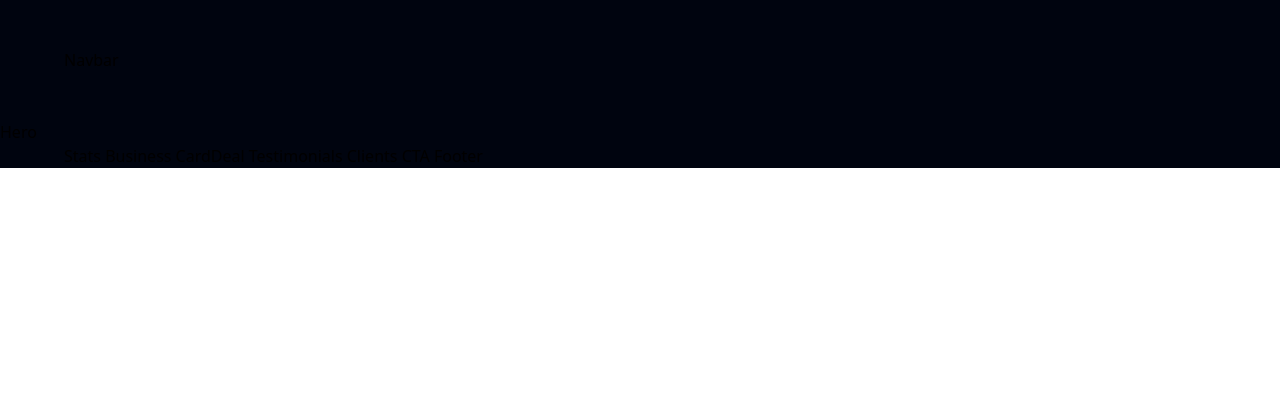
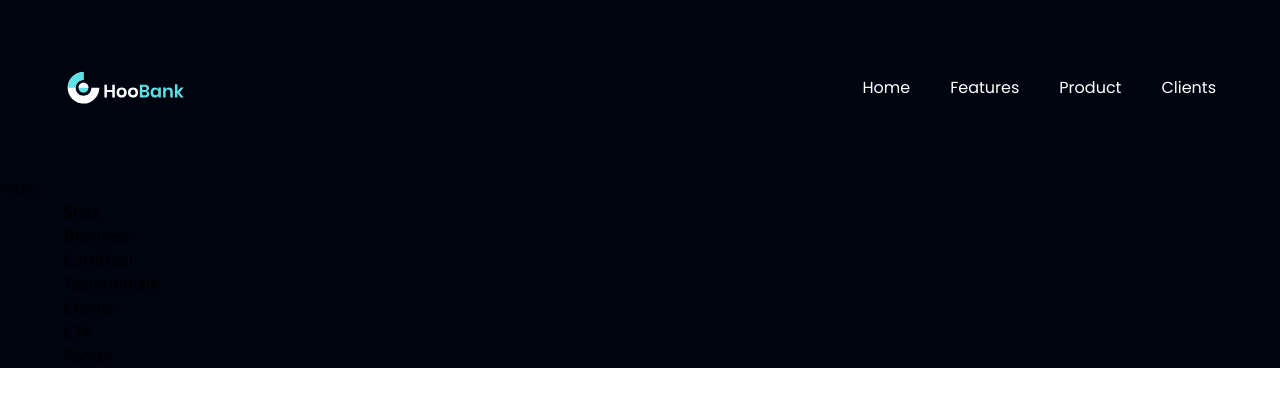
Before and after one commit to syrym-umbetov/bank_modern_app, a React (Vite) app in the folder bank_modern_app/: page / in a window 1280 px wide. Shown: the top 406 px of the page. Built offline with nearby package versions, Linux system fonts and the light colour scheme.

Commit message:
4: navbar

```diff
--- a/bank_modern_app/src/App.jsx
+++ b/bank_modern_app/src/App.jsx
@@ -1,20 +1,36 @@
 import React from "react";
 import styles from "./style";
+import {
+  Navbar,
+  Hero,
+  Stats,
+  Business,
+  CardDeal,
+  Testimonials,
+  Clients,
+  CTA,
+  Footer,
+} from "./components";
 
 const App = () => {
   return (
     <div className="bg-primary w-full overflow-hidden">
       <div className={`${styles.padding} ${styles.flexCenter}`}>
-        <div className={`${styles.boxWidth}`}>Navbar</div>
+        <div className={`${styles.boxWidth}`}>
+          <Navbar />
+        </div>
       </div>
 
       <div className={`bg-primary ${styles.flexStart}`}>
-        <div className={`${styles.boxWidth}`}>Hero</div>
+        <div className={`${styles.boxWidth}`}>
+          <Hero />
+        </div>
       </div>
 
       <div className={`bg-primary ${styles.paddingX} ${styles.flexStart}`}>
         <div className={`${styles.boxWidth}`}>
-          Stats Business CardDeal Testimonials Clients CTA Footer
+          <Stats /> <Business /> <CardDeal /> <Testimonials /> <Clients />{" "}
+          <CTA /> <Footer />
         </div>
       </div>
     </div>
--- a/bank_modern_app/src/components/Navbar.jsx
+++ b/bank_modern_app/src/components/Navbar.jsx
@@ -1,7 +1,55 @@
-import React from "react";
+import { useState } from "react";
+
+import { close, logo, menu } from "../assets";
+import { navLinks } from "../constants";
 
 const Navbar = () => {
-  return <div>Navbar</div>;
+  const [toggle, setToggle] = useState(false);
+  return (
+    <nav className="w-full flex py-6 justify-between items-center navbar">
+      <img src={logo} alt="hoobank" className="w-[124px] h-[32px]" />
+      <ul className="list-none sm:flex hidden justify-end items-center flex-1">
+        {navLinks.map((nav, index) => (
+          <li
+            key={nav.id}
+            className={`font-poppins font-normal cursor-pointer text-[16px] ${
+              index === navLinks.length - 1 ? "mr-0" : "mr-10"
+            } text-white`}
+          >
+            <a href={`#${nav.id}`}>{nav.title}</a>
+          </li>
+        ))}
+      </ul>
+
+      <div className="sm:hidden flex flex-1 justify-end items-center">
+        <img
+          src={toggle ? close : menu}
+          alt="menu"
+          className="w-[28px] h-[28px] object-contain"
+          onClick={() => setToggle((prev) => !prev)}
+        />
+
+        <div
+          className={`${
+            toggle ? "flex" : "hidden"
+          } p-6 bg-black-gradient absolute top-20 right-0 mx-4 my-2 min-w-[140px] rounded-xl sidebar`}
+        >
+          <ul className="list-none flex flex-col justify-end items-center flex-1">
+            {navLinks.map((nav, index) => (
+              <li
+                key={nav.id}
+                className={`font-poppins font-normal cursor-pointer text-[16px] ${
+                  index === navLinks.length - 1 ? "mr-0" : "mb-4"
+                } text-white`}
+              >
+                <a href={`#${nav.id}`}>{nav.title}</a>
+              </li>
+            ))}
+          </ul>
+        </div>
+      </div>
+    </nav>
+  );
 };
 
 export default Navbar;
--- /dev/null
+++ b/bank_modern_app/src/components/index.js
@@ -0,0 +1,23 @@
+import Navbar from "./Navbar";
+import Billing from "./Billing";
+import CardDeal from "./CardDeal";
+import Business from "./Business";
+import Clients from "./Clients";
+import CTA from "./CTA";
+import Stats from "./Stats";
+import Footer from "./Footer";
+import Testimonials from "./Testimonials";
+import Hero from "./Hero";
+
+export {
+  Navbar,
+  Billing,
+  CardDeal,
+  Business,
+  Clients,
+  CTA,
+  Stats,
+  Footer,
+  Testimonials,
+  Hero,
+};
```
